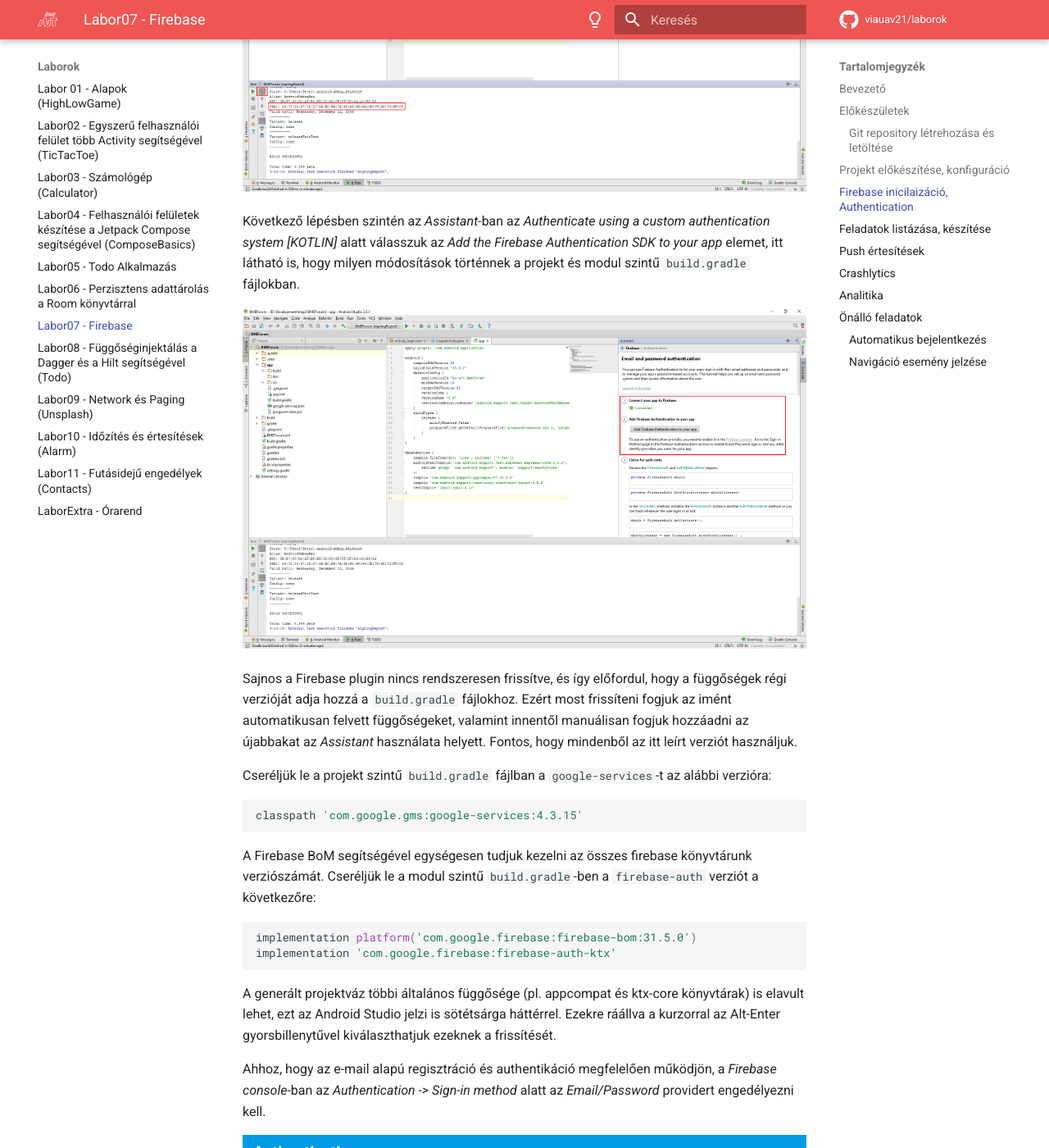
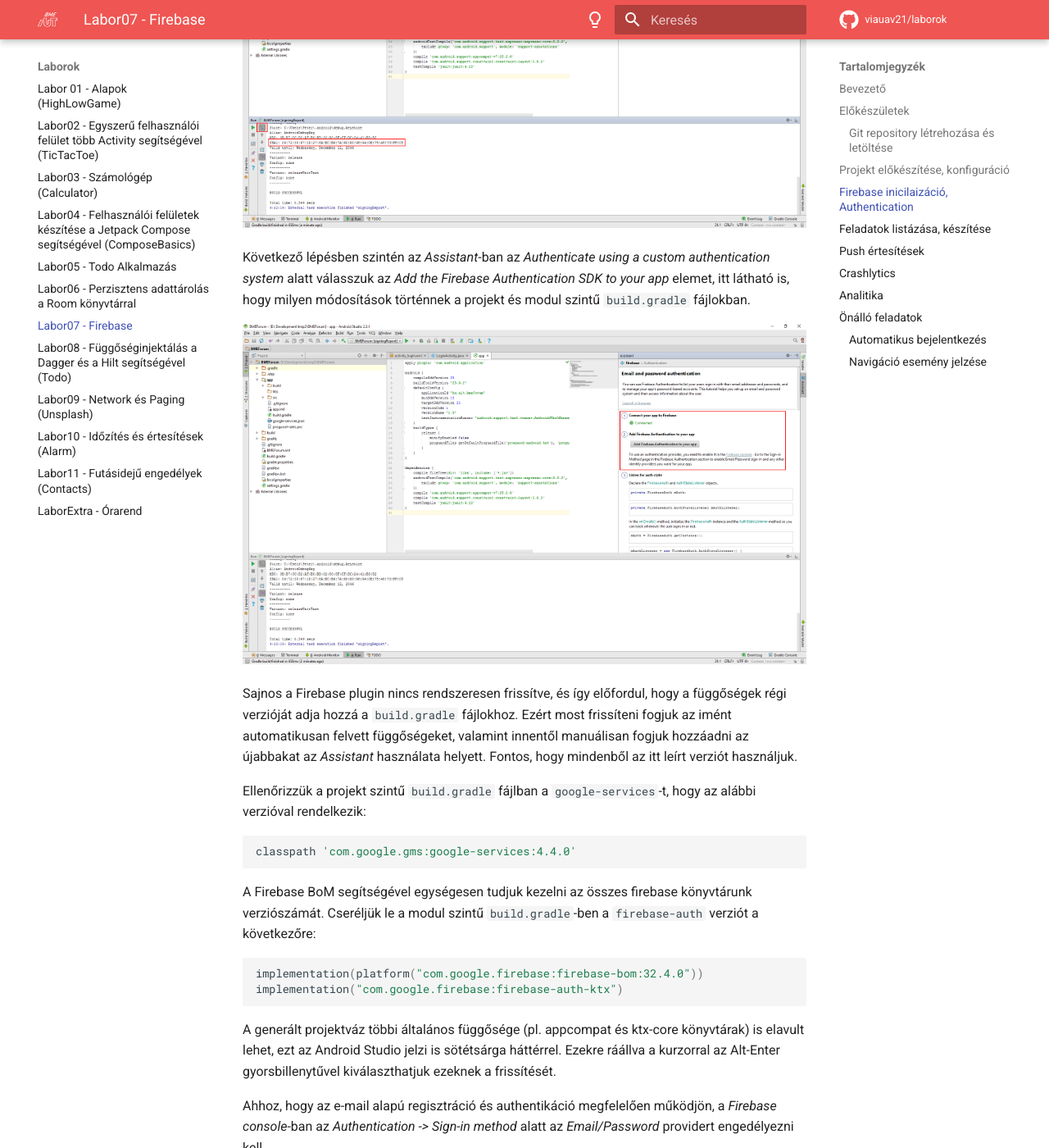
Before and after one commit to VIAUAV21/laborok, an MkDocs documentation site: the page built from docs/laborok/firebase/index.md, in a window 1280 px wide and 1400 px high, scrolled down 4091 px. Shown: the whole window at 82% size. Built offline with MkDocs 1.6.1 and Material for MkDocs 9.7.7, drawn with Linux system fonts in a browser that asks for light colours; comment, search, counter and statistics services are not loaded; some of the changed text lies outside the part shown.

Commit message:
Update Firebase project for 2023/2

````diff
--- a/docs/laborok/firebase/index.md
+++ b/docs/laborok/firebase/index.md
@@ -91,19 +91,19 @@
 
 A *Firebase Assistant* akkor fogja megtalálni a Firebase console-on létrehozott projektet, ha Android Studioba is ugyanazzal a Google accounttal vagyunk bejelentkezve, mint amivel a console-on létrehoztuk a projektet. Ellenőrizzük ezt mindkét helyen! Amennyiben a *Firebase Assistant*-ot nem sikerül beüzemelni, manuálisan is összeköthető a két projekt. A leírásban ismertetni fogjuk a lépéseket, amelyeket az *Assistant* végez el.
 
-Válasszuk az *Assistant*-ban az *Authentication* szakaszt és azon belül az *Authenticate using a custom authentication system [KOTLIN]*-t, majd a *Connect to Firebase* gombot.
+Válasszuk az *Assistant*-ban az *Authentication* szakaszt és azon belül az *Authenticate using a custom authentication system*-t, majd a *Connect to Firebase* gombot.
 Ezt követően egy dialog nyílik meg, ahol ha megfelelőek az accountok, a második szakaszt (*Choose an existing Firebase or Google project*) választva kiválaszthatjuk a projektet, amit a Firebase console-on már létrehoztunk. Itt egyébként lehetőség van új projektet is létrehozni. (Ha elsőre hibát látunk a projekttel való összekapcsolásnál, próbáljuk újra, másodszorra általában sikeresen megtörténik az Android Studio projekt szinkronizálása a Firebase projekttel.)
 
 !!!info ""
 	A háttérben valójában annyi történik, hogy az alkalmazásunk package neve és az aláíró kulcs *SHA-1 hash-e* alapján hozzáadódik egy Android alkalmazás a Firebase console-on lévő projektünkhöz, és az ahhoz tartozó konfigurációs (`google-services.json`) fájl letöltődik a projektünk könyvtárába az alapértelmezett (`app`) modul alá.
 
-	Ezt a lépéssorozatot manuálisan is végrehajthatjuk a Firebase console-on az *Add Firebase to your Android app*-et választva. A debug kulcs *SHA-1* lenyomata ilyenkor a jobb oldalon található Gradle fülön a *Gradle -> [projektnév] -> Tasks -> android -> signingReport* taskot futtatva kinyerhető alul az *execution/text* módot választva.
+Ezt a lépéssorozatot manuálisan is végrehajthatjuk a Firebase console-on az *Add Firebase to your Android app*-et választva. A debug kulcs *SHA-1* lenyomata ilyenkor a jobb oldalon található Gradle fülön a *Gradle -> [projektnév] -> Tasks -> android -> signingReport* taskot futtatva kinyerhető alul az *execution/text* módot választva.
 
 <p align="center">
 <img src="./assets/android_studio_signingreport.png">
 </p>
 
-Következő lépésben szintén az *Assistant*-ban az *Authenticate using a custom authentication system [KOTLIN]* alatt válasszuk az *Add the Firebase Authentication SDK to your app* elemet, itt látható is, hogy milyen módosítások történnek a projekt és modul szintű `build.gradle` fájlokban.
+Következő lépésben szintén az *Assistant*-ban az *Authenticate using a custom authentication system* alatt válasszuk az *Add the Firebase Authentication SDK to your app* elemet, itt látható is, hogy milyen módosítások történnek a projekt és modul szintű `build.gradle` fájlokban.
 
 <p align="center">
 <img src="./assets/firebase_auth_connect.png">
@@ -112,17 +112,17 @@
 
 Sajnos a Firebase plugin nincs rendszeresen frissítve, és így előfordul, hogy a függőségek régi verzióját adja hozzá a `build.gradle` fájlokhoz. Ezért most frissíteni fogjuk az imént automatikusan felvett függőségeket, valamint innentől manuálisan fogjuk hozzáadni az újabbakat az *Assistant* használata helyett. Fontos, hogy mindenből az itt leírt verziót használjuk.
 
-Cseréljük le a projekt szintű `build.gradle` fájlban a `google-services`-t az alábbi verzióra:
+Ellenőrizzük a projekt szintű `build.gradle` fájlban a `google-services`-t, hogy az alábbi verzióval rendelkezik:
 
 ```groovy
-classpath 'com.google.gms:google-services:4.3.15'
+classpath 'com.google.gms:google-services:4.4.0'
 ```
 
 A Firebase BoM segítségével egységesen tudjuk kezelni az összes firebase könyvtárunk verziószámát.
 Cseréljük le a modul szintű `build.gradle`-ben a `firebase-auth` verziót a következőre:
 ```groovy
-implementation platform('com.google.firebase:firebase-bom:31.5.0')
-implementation 'com.google.firebase:firebase-auth-ktx'
+implementation(platform("com.google.firebase:firebase-bom:32.4.0"))
+implementation("com.google.firebase:firebase-auth-ktx")
 ```
 
 A generált projektváz többi általános függősége (pl. appcompat és ktx-core könyvtárak) is elavult lehet, ezt az Android Studio jelzi is sötétsárga háttérrel. Ezekre ráállva a kurzorral az Alt-Enter gyorsbillenytűvel kiválaszthatjuk ezeknek a frissítését.
@@ -245,7 +245,7 @@
 Adjuk hozzá a projekthez a *Cloud Firestore* támogatást.
 
 ```groovy
-implementation 'com.google.firebase:firebase-firestore-ktx'
+implementation("com.google.firebase:firebase-firestore-ktx")
 ```
 
 Kapcsoljuk be a *Cloud Firestore*-t a *Firebase console*-on is . Az adatbázist *test mode*-ban fogjuk használni, így egyelőre publikusan írható/olvasható lesz, de cserébe nem kell konfigurálnunk a hozzáférés-szabályozást. Ezt természetesen később mindenképp meg kellene tenni egy éles projektben.
@@ -405,7 +405,7 @@
 Adjuk hozzá a projektünkhöz a `firebase-messaging` függőséget:
 
 ```groovy
-implementation 'com.google.firebase:firebase-messaging-ktx'
+implementation("com.google.firebase:firebase-messaging-ktx")
 ```
 
 Csupán ennyi elegendő a push alapvető működéséhez, ha így újrafordítjuk az alkalmazást, a Firebase felületéről vagy API-jával küldött push üzeneteket automatikusan megkapják a mobil kliensek és egy *Notification*-ben megjelenítik.
@@ -435,20 +435,20 @@
 Ezután a projekt szintű `build.gradle` fájlban fel kell vennünk függőségként egy plugint a `buildscript` rész `dependencies` részébe:
 
 ```groovy
-classpath 'com.google.firebase:firebase-crashlytics-gradle:2.9.5'
+id("com.google.firebase.crashlytics") version "2.9.9" apply false
 ```
 
 Ezekkel a módosításokkal egy Gradle plugint adtunk hozzá a projektünkhöz, amit a modul szintű `build.gradle` fájl elején be kell kapcsolnunk a már meglévők után:
 
 ```groovy
-id 'com.google.firebase.crashlytics'
+id("com.google.firebase.crashlytics")
 ```
 
 Végül pedig szükségünk van két egyszerű Gradle függőségre is, amit a meglévő Firebase függőségek mellé helyezhetünk, a modul szintű `build.gradle` fájlban:
 
 ```groovy
-implementation 'com.google.firebase:firebase-crashlytics-ktx'
-implementation 'com.google.firebase:firebase-analytics-ktx'
+implementation("com.google.firebase:firebase-crashlytics-ktx")
+implementation("com.google.firebase:firebase-analytics-ktx")
 ```
 
 <p align="center">
````
